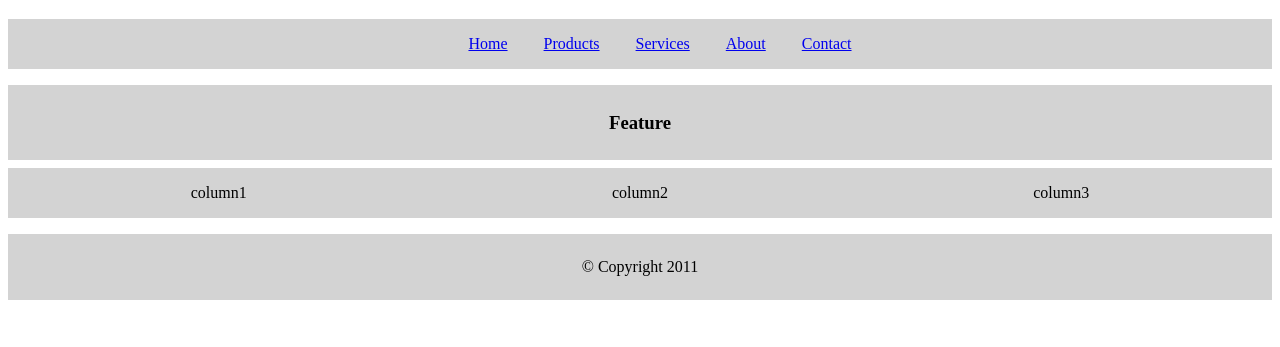
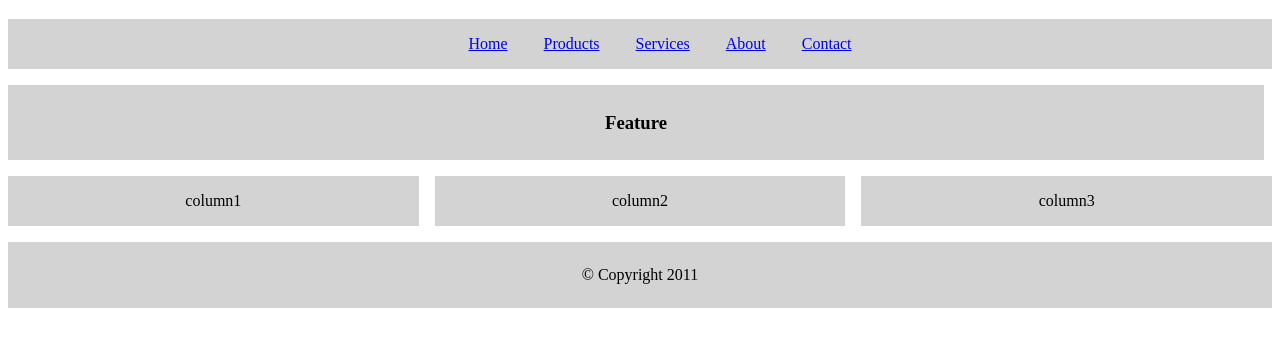
Before and after one commit to sa123455/FC_CSS_DAY4_Aliu_Matzer, a plain HTML site: page Advanced1/index.html in a window 1280 px wide. Shown: the part 61-408 px from the top of the page. Drawn offline with Linux system fonts and the light colour scheme.

Commit message:
Advanced finish---more or less

```diff
--- a/Advanced1/index.html
+++ b/Advanced1/index.html
@@ -23,9 +23,9 @@
       <h3>Feature</h3>
     </div>
     <div class="row">
-      <div class="column"><p>column1</p></div>
-      <div class="column"><p>column2</p></div>
-      <div class="column"><p>column3</p></div>
+      <div class="column1"><p>column1</p></div>
+      <div class="column2"><p>column2</p></div>
+      <div class="column3"><p>column3</p></div>
     </div>
     <footer>
       <p>&copy; Copyright 2011</p>
--- a/Advanced1/style.css
+++ b/Advanced1/style.css
@@ -23,22 +23,44 @@ li {
   text-align: center;
   background: lightgray;
   padding: 0.5rem;
-  margin: 0.5rem 0 0.5rem 0;
+  margin: 0 0.5rem 0.5rem 0;
 }
 
-.row {
-  display: flex;
-}
-
-.column {
+/* .column {
   text-align: center;
   background: lightgray;
   float: left;
   width: 33.33%;
+} */
+
+.row {
+  display: flex;
+  flex-direction: row;
+}
+
+.column1 {
+  margin: 8px 8px 8px 0;
+  background: lightgray;
+  width: 33.33%;
+  text-align: center;
+}
+
+.column2 {
+  margin: 8px;
+  background: lightgray;
+  width: 33.33%;
+  text-align: center;
+}
+
+.column3 {
+  margin: 8px 0 8px 8px;
+  background: lightgray;
+  width: 33.33%;
+  text-align: center;
 }
 
 footer {
-  margin-top: 16px;
+  margin-top: 8px;
   background: lightgray;
   padding: 0.5rem;
   text-align: center;
```
